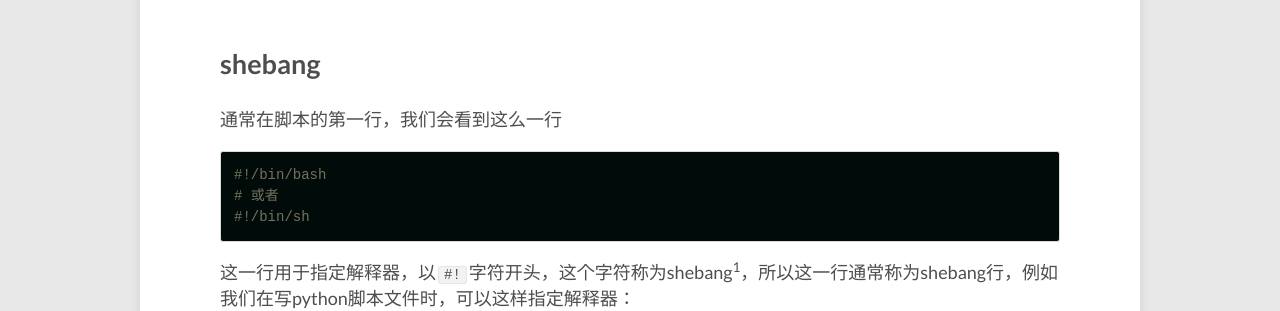
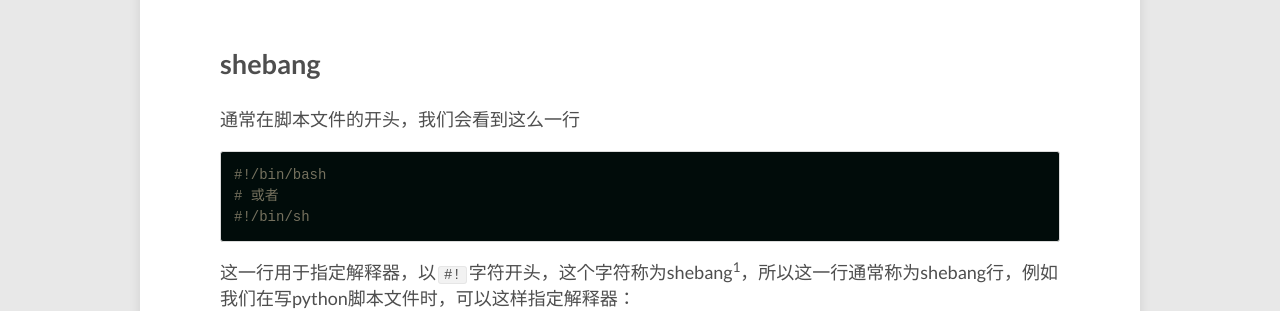
Before and after one commit to lucameng/lucameng.github.io, a Jekyll site: the page built from _posts/2022-05-07-脚本入门.md, in a window 1280 px wide and 900 px high. Shown: the part 268-579 px from the top of the window. Built offline with Jekyll 4.4.1, drawn with Linux system fonts in a browser that asks for light colours.

Commit message:
modifty:脚本入门

````diff
--- a/_posts/2022-05-07-脚本入门.md
+++ b/_posts/2022-05-07-脚本入门.md
@@ -9,7 +9,7 @@ image:
 
 ## shebang
 
-通常在脚本的第一行，我们会看到这么一行
+通常在脚本文件的开头，我们会看到这么一行
 
 ```bash
 #!/bin/bash
````
Also changed, not shown: other parts of _posts/2022-05-07-脚本入门.md (+3 -0 lines).
